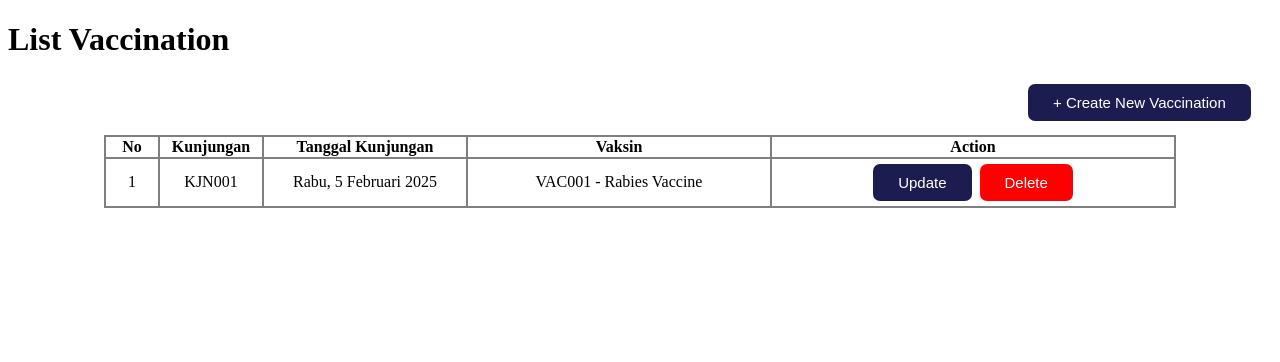
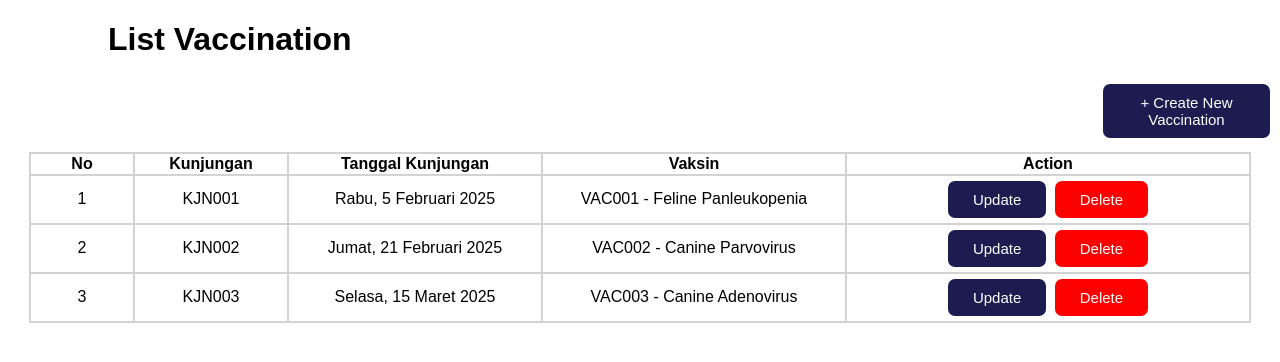
Before and after one commit to TK-Basdat-11/PetClinic_TK, a Python web app: template manajemen_vaksin/templates/vaksin.html in a window 1280 px wide. Shown: the top 362 px of the page. Run offline with Jinja, Linux system fonts and the light colour scheme; the template is opened without the code that fills it, so the values that code supplies are empty.

Commit message:
[FIX] Fix vaksin.html

```diff
--- a/manajemen_vaksin/templates/vaksin.html
+++ b/manajemen_vaksin/templates/vaksin.html
@@ -20,15 +20,15 @@
     }
 </style>
 
-<h1>List Vaccination</h1>
+<h1 style="margin-left: 100px; font-family: Arial;">List Vaccination</h1>
 
-<button class="button" align="left" style="margin-left: 1020px;">+ Create New Vaccination</button>
+<button class="button" align="left" style="margin-left: 1095px;">+ Create New Vaccination</button>
 
-<table bgcolor="grey" align="center" style="margin-top: 10px;" >
+<table bgcolor="lightgray" align="center" style="margin-top: 10px; font-family: Arial;" >
     <tr bgcolor="white">
-        <th width="50">No</th>
-        <th width="100">Kunjungan</th>
-        <th width="200">Tanggal Kunjungan</th>
+        <th width="100">No</th>
+        <th width="150">Kunjungan</th>
+        <th width="250">Tanggal Kunjungan</th>
         <th width="300">Vaksin</th>
         <th width="400">Action</th>
     </tr>
@@ -36,7 +36,27 @@
         <td>1</td>
         <td>KJN001</td>
         <td>Rabu, 5 Februari 2025</td>
-        <td>VAC001 - Rabies Vaccine </td>
+        <td>VAC001 - Feline Panleukopenia</td>
+        <td>
+            <button class="button">Update</button>
+            <button class="button delete">Delete</button>
+        </td>
+    </tr>
+    <tr bgcolor="white" align="center">
+        <td>2</td>
+        <td>KJN002</td>
+        <td>Jumat, 21 Februari 2025</td>
+        <td>VAC002 - Canine Parvovirus</td>
+        <td>
+            <button class="button">Update</button>
+            <button class="button delete">Delete</button>
+        </td>
+    </tr>
+    <tr bgcolor="white" align="center">
+        <td>3</td>
+        <td>KJN003</td>
+        <td>Selasa, 15 Maret 2025</td>
+        <td>VAC003 - Canine Adenovirus</td>
         <td>
             <button class="button">Update</button>
             <button class="button delete">Delete</button>
```
Also changed, not shown: manajemen_vaksin/templates/create_vaksin.html (indentation only).
